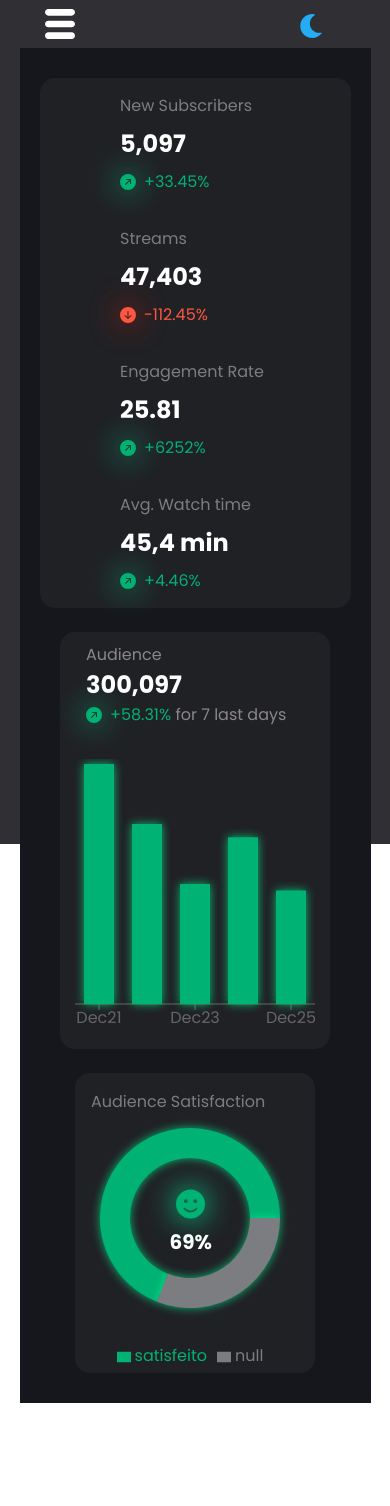
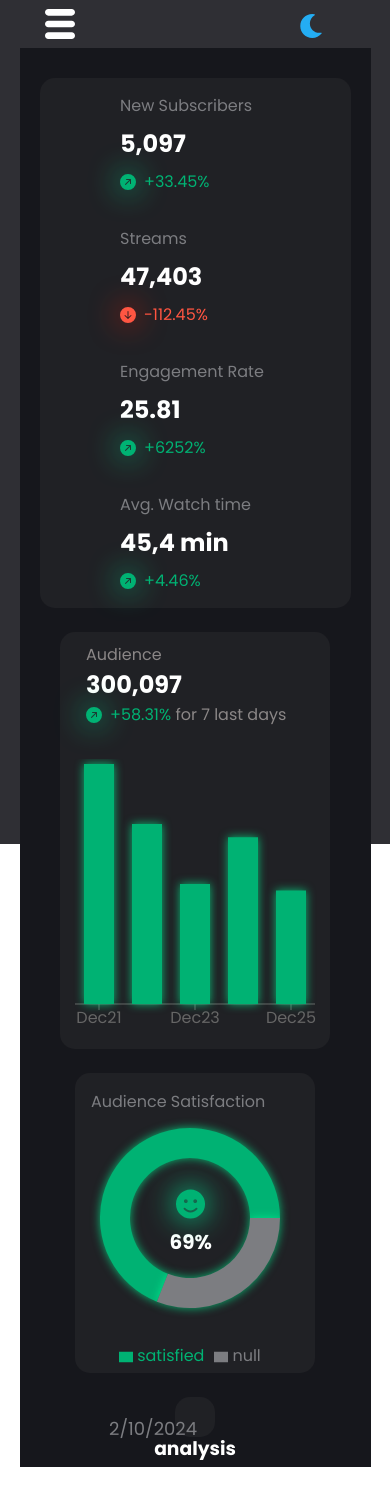
Before and after one commit to Darlan0307/Dashboard_React_Typescript, a React (Vite) app: page / in a window 390 px wide. Shown: the top 1506 px of the page. Before the commit the page ends 1451 px from the top, so only its background shows below. Built offline with nearby package versions, Linux system fonts and the light colour scheme.

Commit message:
:rocket: finalizando dashboard

```diff
--- a/src/components/GraphBar/index.tsx
+++ b/src/components/GraphBar/index.tsx
@@ -53,6 +53,7 @@ const GraphBar = () => {
           filter:  `drop-shadow( 0px 0px 5px rgba(0, 250, 150,0.70) )`,
         }
       }
+      animationEasing="ease-in-out"
       />
     </BarChart>
   );
--- /dev/null
+++ b/src/components/GraphLine/index.tsx
@@ -0,0 +1,74 @@
+import { useEffect, useState } from 'react';
+import { useMediaQuery } from 'react-responsive';
+import { LineChart, Line, XAxis, YAxis, Tooltip, Legend } from 'recharts';
+
+const data = [
+  { name: 'TRI 1', subscribers: 1207, loss: 325 },
+  { name: 'TRI 2', subscribers: 3468, loss: 2290 },
+  { name: 'TRI 3', subscribers: 1703, loss: 2023 },
+  { name: 'TRI 4', subscribers: 4019, loss: 1589 },
+];
+
+const GraphLine = () => {
+
+  const [width,setWidth] = useState(320)
+  const isDesktopOrLaptop = useMediaQuery({
+    query: '(min-width: 741px)',
+  });
+  const isTabletOrMobile = useMediaQuery({
+    query: '(max-width: 740px)',
+  });
+
+  useEffect(() => {
+    if (isDesktopOrLaptop) {
+      setWidth(600);
+    } else if (isTabletOrMobile) {
+      setWidth(350);
+    }
+  }, [isDesktopOrLaptop, isTabletOrMobile]);
+
+
+  return (
+    <>
+      {!isTabletOrMobile &&(
+        <LineChart
+        width={width}
+        height={350}
+        data={data}
+
+      >
+        <XAxis dataKey="name" />
+          <YAxis />
+        <Tooltip />
+        <Legend />
+
+        <Line
+          type="monotone"
+          dataKey="subscribers"
+          stroke="#00b273"
+          strokeWidth={5}
+          style={{
+            filter:`drop-shadow( 0px 0px 5px rgba(0, 250, 150,0.70) )`
+          }}
+          activeDot={{ r: 8 }}
+          animationEasing="ease-in-out"
+          animationDuration={3000}
+        />
+        <Line
+          type="monotone"
+          dataKey="loss"
+          stroke="#8884d8"
+          strokeWidth={5}
+          animationDuration={3000}
+          animationEasing="ease-in-out"
+          style={{
+            filter:`drop-shadow( 0px 0px 5px rgba(76, 67, 255, 0.7) )`
+          }}
+        />
+      </LineChart>
+      )}
+    </>
+  );
+};
+
+export default GraphLine;
--- a/src/components/GraphRosc/index.tsx
+++ b/src/components/GraphRosc/index.tsx
@@ -2,7 +2,7 @@ import React from 'react';
 import { PieChart, Pie, Cell, Legend, Tooltip } from 'recharts';
 
 const data = [
-  { name: 'satisfeito', value: 69,color:"#00b273" },
+  { name: 'satisfied', value: 69,color:"#00b273" },
   { name: 'null', value: 31,color:"#7c7d81" },
 
 ];
@@ -10,7 +10,7 @@ const data = [
 const GraphRosc: React.FC = () => {
 
   return (
-    <PieChart width={240} height={300}>
+    <PieChart width={240} height={300} >
       <Pie
         data={data}
         cx={110}
@@ -25,6 +25,7 @@ const GraphRosc: React.FC = () => {
             filter:  `drop-shadow( 0px 0px 5px rgba(0, 250, 150,0.70) )`,
           }
         }
+        animationEasing="ease-in-out"
       >
         {data.map((entry, index) => (
           <Cell
--- a/src/components/InfoDashboard/index.tsx
+++ b/src/components/InfoDashboard/index.tsx
@@ -1,6 +1,7 @@
 import { UseTheme } from '../../context/ThemeContext'
 import Estatistic from '../Estatistic'
 import GraphBar from '../GraphBar'
+import GraphLine from '../GraphLine'
 import GraphRosc from '../GraphRosc'
 import InfoGraphBar from '../InfoGraphBar'
 import './styles.scss'
@@ -9,6 +10,7 @@ import { FaSmile } from "react-icons/fa";
 const InfoDashboard = () => {
 
   const {isDark} = UseTheme()
+  const date = new Date()
 
   return (
     <div className='info-dashboard'>
@@ -26,6 +28,11 @@ const InfoDashboard = () => {
             <span>69%</span>
           </div>
         </div>
+        <div className={`column-3 ${isDark  ? "dark" : ""}`}>
+          <h3>analysis by quarter</h3>
+          <p>{date.toLocaleDateString()}</p>
+          <GraphLine/>
+        </div>
       </div>
     </div>
   )
--- a/src/components/InfoDashboard/styles.scss
+++ b/src/components/InfoDashboard/styles.scss
@@ -64,11 +64,35 @@
         }
 
         span{
-          color: black;
+          color: black ;
           font-size: 20px;
           font-weight: bold;
 
         }
+      }
+    }
+
+    .column-3{
+      transition: all .5s ease, opacity .2s linear;
+      background-color: #ffffff;
+      border-radius: 15px;
+      padding: 20px;
+      position: relative;
+
+      h3{
+        color: black;
+        position: absolute;
+        top: 2em;
+        left: 50%;
+        transform: translateX(-50%);
+      }
+
+      p{
+        color: #7c7d81;
+        font-size: 18px;
+        position: absolute;
+        top: 1em;
+        right: 1em;
       }
     }
 
@@ -80,6 +104,10 @@
           color: white;
         }
       }
+
+      h3{
+        color: #ffffff;
+      }
     }
   }
 }
--- a/src/components/Navbar/index.tsx
+++ b/src/components/Navbar/index.tsx
@@ -144,7 +144,9 @@ const Navbar = () => {
 
       <nav className={`links-home ${isDark ? 'links-home-dark' : 'links-home-light'}`}>
         {linksHome.map((link) => (
-          <button key={link.id} className='btn-link'>
+          <button key={link.id} className='btn-link'
+          onClick={togleWidthMenu}
+          >
             {link.icon}
             <p>{link.name}</p>
             {link.label !== 0 ? <span>{link.label}</span> : null}
@@ -156,7 +158,9 @@ const Navbar = () => {
 
       <nav className={`links-home ${isDark ? 'links-home-dark' : 'links-home-light'}`}>
         {linksPodcast.map((link) => (
-          <button key={link.id} className='btn-link'>
+          <button key={link.id} className='btn-link'
+          onClick={togleWidthMenu}
+          >
             {link.icon}
             <p>{link.name}</p>
             {link.label !== 0 ? <span>{link.label}</span> : null}
@@ -168,7 +172,9 @@ const Navbar = () => {
 
       <nav className={`links-home ${isDark ? 'links-home-dark' : 'links-home-light'}`}>
         {linksAnalytics.map((link) => (
-          <button key={link.id} className='btn-link'>
+          <button key={link.id} className='btn-link'
+          onClick={togleWidthMenu}
+          >
             {link.icon}
             <p>{link.name}</p>
             {link.label !== 0 ? <span>{link.label}</span> : null}
--- a/src/components/Navbar/styles.scss
+++ b/src/components/Navbar/styles.scss
@@ -5,7 +5,7 @@
   transition: all .5s ease, opacity .2s linear;
   display: flex;
   flex-direction: column;
-  gap: 1em;
+  gap: 2em;
   position: relative;
   .profile{
     display: flex;
@@ -58,7 +58,7 @@
   .links-home{
     display: flex;
     flex-direction: column;
-    gap: .5em;
+    gap: 1em;
     transition: all .5s ease, opacity .2s linear;
     .btn-link{
       display: flex;
```
